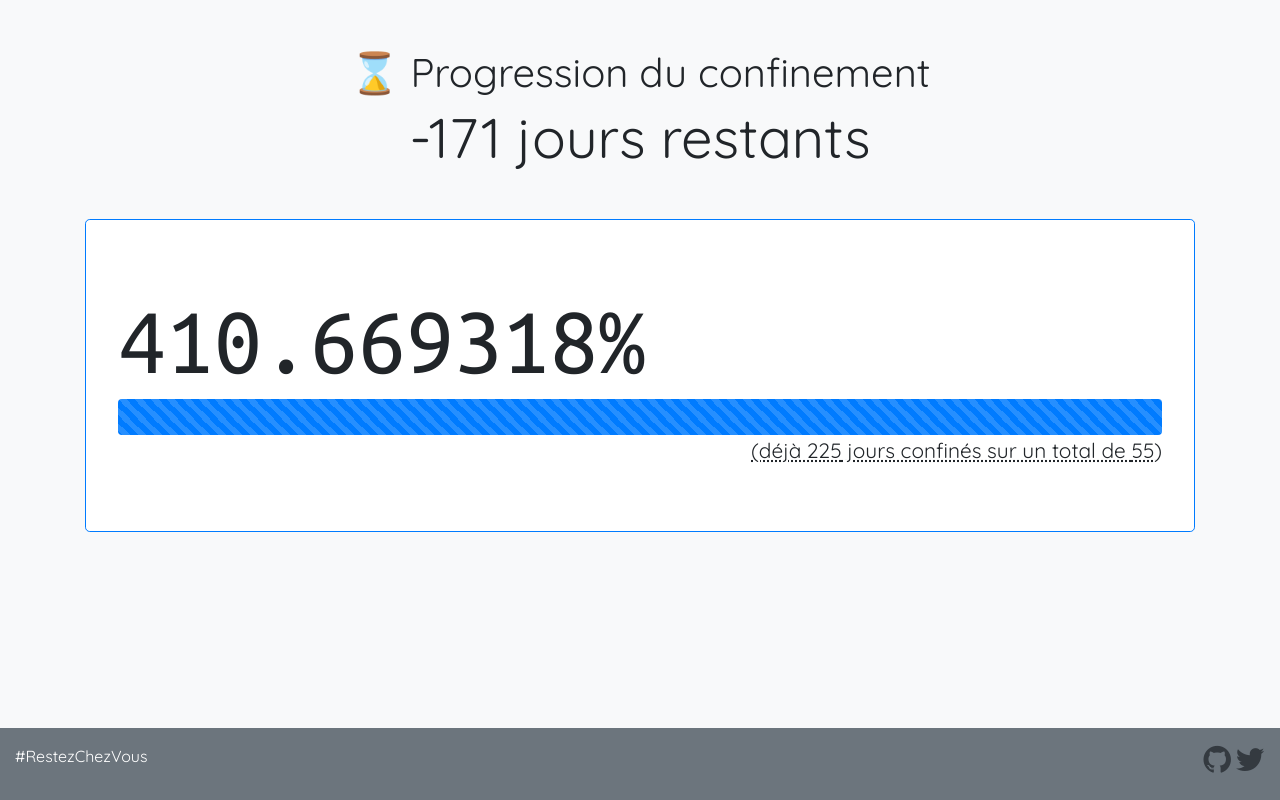
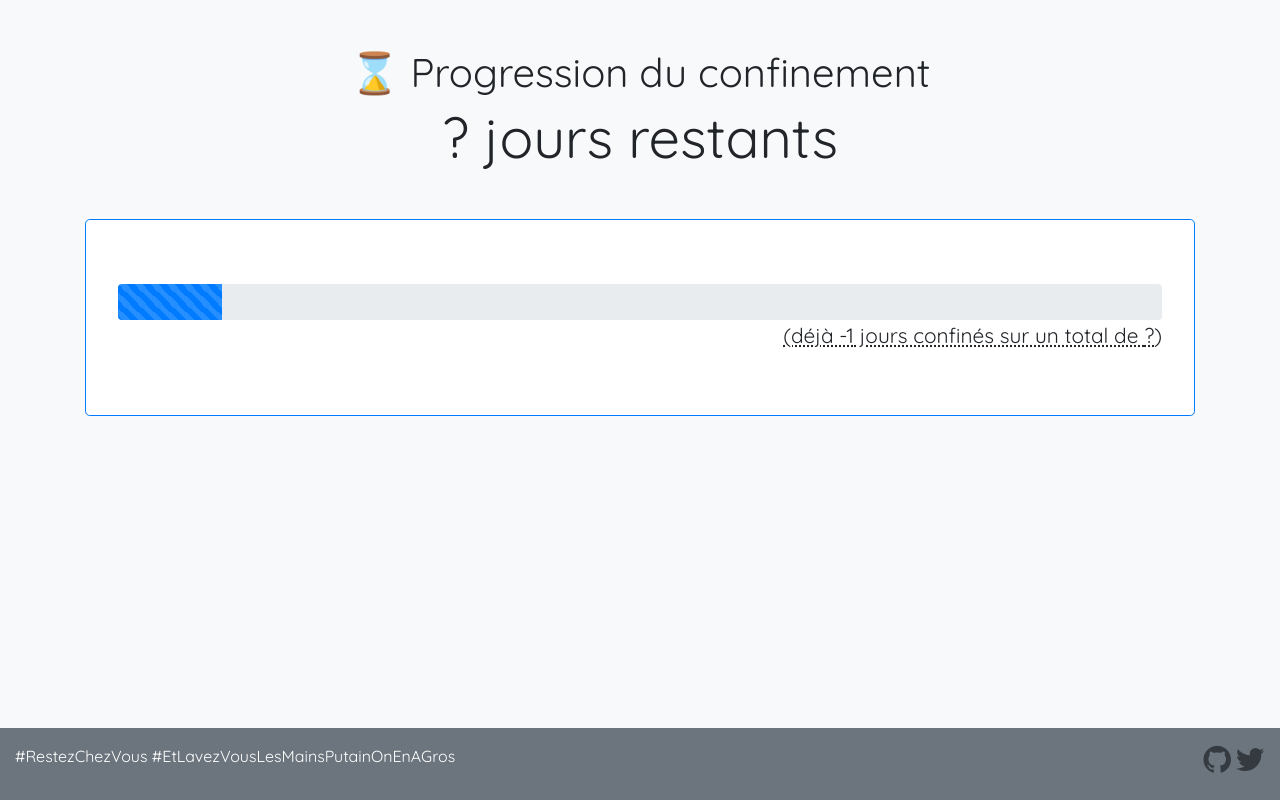
Before and after one commit to natinusala/progression-confinement-france, a plain HTML site: page index.html in a window 1280 px wide. Drawn offline with nearby package versions, Linux system fonts and the light colour scheme.

Commit message:
saison 2

```diff
--- a/index.html
+++ b/index.html
@@ -17,7 +17,7 @@
   <link href="https://fonts.googleapis.com/css?family=Ubuntu+Mono&display=swap" rel="stylesheet">
   <link rel="stylesheet" type="text/css" href="https://fonts.googleapis.com/css?family=Quicksand" />
 
-  <title>😷 Confinement Simulator 2020 - Covid-19 Edition</title>
+  <title>😷 Confinement Simulator 2020 - Covid-19 Edition - saison 2</title>
 
   <style>
     body {
@@ -49,7 +49,7 @@
   <div class="container pt-5">
 
     <h1 class="text-center  display-5">&#8987; Progression du confinement </h1>
-    <h2 class="my-0 text-center display-4"><strong id="daysTodo"></strong> <strong>jours</strong> restants</h2>
+    <h2 class="my-0 text-center display-4"><strong id="daysTodo">?</strong> <strong>jours</strong> restants</h2>
 
     <div class="jumbotron mt-5 bg-white border border-primary">
       <!-- Percentage -->
@@ -58,9 +58,9 @@
       <!-- progress bar -->
       <div class="progress" style="height: 3em">
         <div id="progress-bar" class="progress-bar progress-bar-striped progress-bar-animated" role="progressbar" aria-valuemin="0"
-          aria-valuemax="100" aria-valuenow="0" style="width: 0%"></div>
+          aria-valuemax="100" aria-valuenow="10" style="width: 10%"></div>
       </div>
-      <p class="my-0 text-right" style="font-size:130%"><span class="dotted-underline-help" data-toggle="tooltip" data-placement="bottom" title="Période de confinement du 17/03 au 11/05">(déjà <span id="daysDone"></span> jours confinés sur un total de <span id="daysTotal"></span>)</span></p>
+      <p class="my-0 text-right" style="font-size:130%"><span class="dotted-underline-help" data-toggle="tooltip" data-placement="bottom" title="Période de confinement du 17/03 au 11/05">(déjà <span id="daysDone"></span> jours confinés sur un total de <span id="daysTotal">?</span>)</span></p>
 
     </div>
 
@@ -71,7 +71,7 @@
     <div class="container-fluid">
       <div class="row">
         <div class="col-6 text-white">
-          <p>#RestezChezVous</p>
+          <p>#RestezChezVous #EtLavezVousLesMainsPutainOnEnAGros</p>
         </div>
         <div class="col-6 text-right">
           <a target="_blank" href="https://github.com/natinusala/progression-confinement-france"><i class="fa fa-github text-dark fa-2x"></i></a>
@@ -124,8 +124,8 @@
 
     function refresh()
     {
-      var startDate = '2020-03-17';
-      var endDate = '2020-05-11';
+      var startDate = '2020-10-29';
+      var endDate = '2022-01-01';
 
       var timeGone = getTimeSince(startDate);
       var daysDone = timeGone['days'];
@@ -133,13 +133,14 @@
       var total = daysDone + daysLeft;
       var percentComplete = getPercentage(startDate, endDate);
 
-      document.getElementById('progress-bar').style.width = percentComplete.toString() + '%';
-      document.getElementById('progress-bar').setAttribute("aria-valuenow", percentComplete.toString());
-      document.getElementById('progress').textContent = percentComplete.toString() + "%";
+      // UNCOMMENT WHEN we have a real end date
+      // document.getElementById('progress-bar').style.width = percentComplete.toString() + '%';
+      // document.getElementById('progress-bar').setAttribute("aria-valuenow", percentComplete.toString());
+      // document.getElementById('progress').textContent = percentComplete.toString() + "%";
 
       document.getElementById('daysDone').textContent = Math.floor(daysDone).toString();
-      document.getElementById('daysTodo').textContent = Math.floor(daysLeft).toString();
-      document.getElementById('daysTotal').textContent = Math.floor(total).toString();
+      // document.getElementById('daysTodo').textContent = Math.floor(daysLeft).toString();
+      // document.getElementById('daysTotal').textContent = Math.floor(total).toString();
     }
 
     refresh();
```
